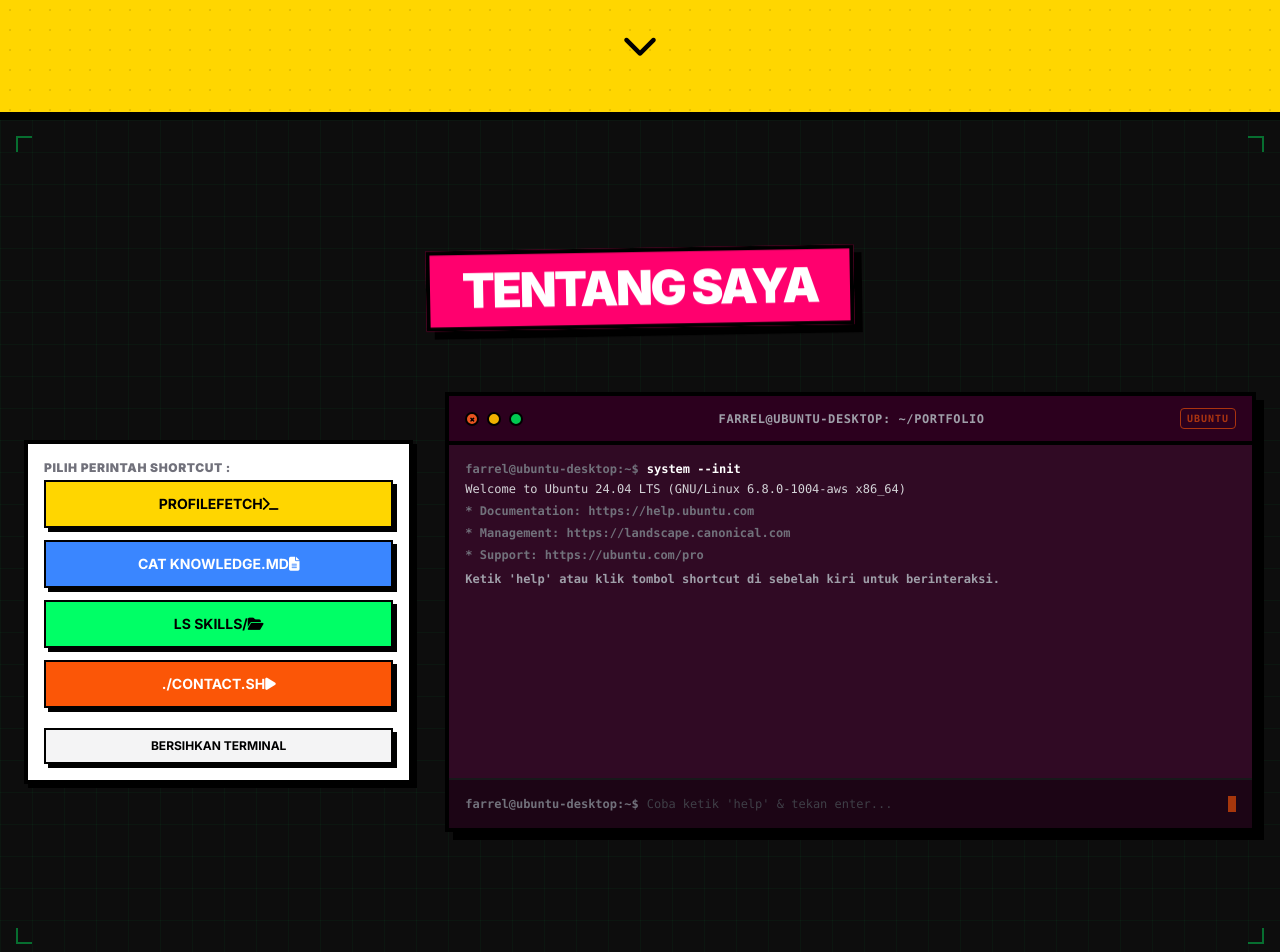
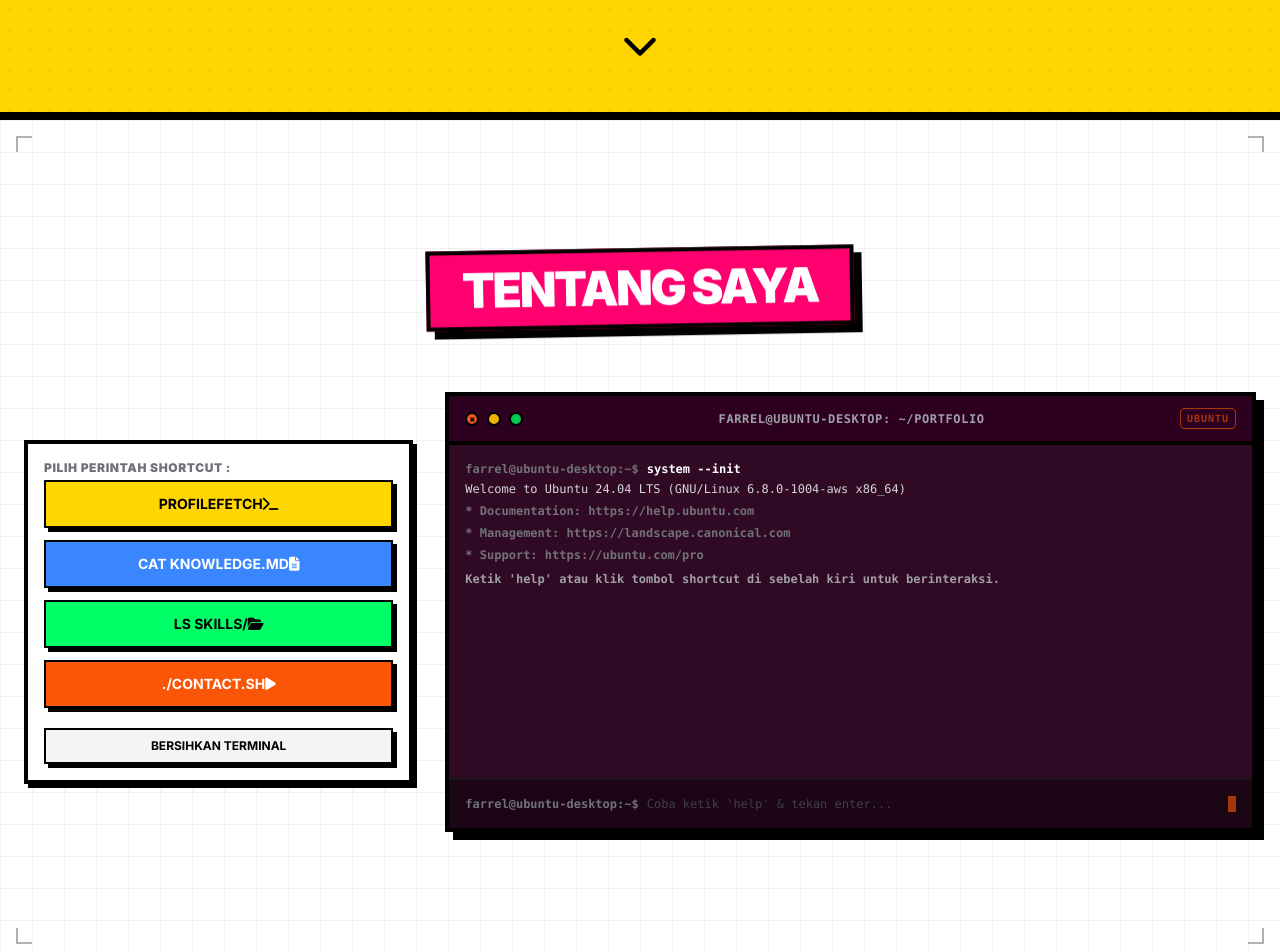
Before and after one commit to farrel-codenoob29/porto-farrel, a Next.js app: page / in a window 1280 px wide. Shown: the part 680-1632 px from the top of the page. Built offline with nearby package versions, Linux system fonts and the light colour scheme.

Commit message:
fix: other stuff

```diff
--- a/app/globals.css
+++ b/app/globals.css
@@ -399,12 +399,12 @@ body {
   background: #555555;
 }
 
-/* Hacker Neobrutalist Grid Background */
-.hacker-grid-bg {
-  background-color: #0d0d0d;
+/* White Neobrutalist Grid Background */
+.white-grid-bg {
+  background-color: #ffffff;
   background-image:
-    linear-gradient(to right, rgba(0, 255, 102, 0.04) 1px, transparent 1px),
-    linear-gradient(to bottom, rgba(0, 255, 102, 0.04) 1px, transparent 1px);
+    linear-gradient(to right, rgba(0, 0, 0, 0.05) 1px, transparent 1px),
+    linear-gradient(to bottom, rgba(0, 0, 0, 0.05) 1px, transparent 1px);
   background-size: 32px 32px;
   position: relative;
 }
--- a/app/page.tsx
+++ b/app/page.tsx
@@ -426,13 +426,13 @@ export default function Home() {
             <div className="sm:col-span-8 space-y-1.5 text-xs sm:text-[13px] text-zinc-300">
               <div className="text-neo-orange font-black text-sm sm:text-base">farrel@ubuntu-desktop</div>
               <div className="text-zinc-500 font-bold">---------------------</div>
-              <div><span className="text-neo-pink font-bold">OS:</span> Farrel-OS v29.0.108 (Developer Edition)</div>
+              <div><span className="text-neo-pink font-bold">OS:</span> Ubuntu 24.04 LTS</div>
               <div><span className="text-neo-pink font-bold">Host:</span> Farrel Diego Akbar</div>
               <div><span className="text-neo-pink font-bold">Role:</span> Junior Full Stack Developer</div>
-              <div><span className="text-neo-pink font-bold">Education:</span> SMK Rekayasa Perangkat Lunak</div>
+              <div><span className="text-neo-pink font-bold">Education:</span> Mahasiswa Informatika Institut Teknologi Kalimantan</div>
               <div><span className="text-neo-pink font-bold">Location:</span> Balikpapan, Indonesia</div>
               <div><span className="text-neo-pink font-bold">Shell:</span> bash 5.2.15</div>
-              <div><span className="text-neo-pink font-bold">WM:</span> Next.js (Neobrutalism)</div>
+              <div><span className="text-neo-pink font-bold">WM:</span> Next.js</div>
             </div>
             {/* Full biography description statement */}
             <div className="sm:col-span-12 border-t border-zinc-800 pt-3 text-zinc-300 leading-relaxed text-justify text-xs mt-2">
@@ -638,7 +638,7 @@ export default function Home() {
                 <i className="fas fa-paper-plane mr-1"></i> {t("about-hire")}
               </a>
               <a
-                href="https://wa.me/6281234567890?text=Halo%20Farrel%20Diego%20Akbar"
+                href="https://wa.me/6282155235200?text=Halo%20Bang"
                 target="_blank"
                 rel="noopener noreferrer"
                 className="neo-btn flex-1 py-1.5 bg-neo-green text-black text-[9px] font-black uppercase text-center border-2 border-black"
@@ -1267,12 +1267,12 @@ export default function Home() {
       </section>
 
       {/* About Section (Ubuntu Terminal Theme) */}
-      <section id="about" className="py-20 sm:py-32 scroll-mt-16 hacker-grid-bg border-b-8 border-black overflow-hidden relative">
+      <section id="about" className="py-20 sm:py-32 scroll-mt-16 white-grid-bg border-b-8 border-black overflow-hidden relative">
         {/* Decorative Grid corner indicators */}
-        <div className="absolute top-4 left-4 w-4 h-4 border-t-2 border-l-2 border-neo-green opacity-40 hidden md:block" />
-        <div className="absolute top-4 right-4 w-4 h-4 border-t-2 border-r-2 border-neo-green opacity-40 hidden md:block" />
-        <div className="absolute bottom-4 left-4 w-4 h-4 border-b-2 border-l-2 border-neo-green opacity-40 hidden md:block" />
-        <div className="absolute bottom-4 right-4 w-4 h-4 border-b-2 border-r-2 border-neo-green opacity-40 hidden md:block" />
+        <div className="absolute top-4 left-4 w-4 h-4 border-t-2 border-l-2 border-black opacity-30 hidden md:block" />
+        <div className="absolute top-4 right-4 w-4 h-4 border-t-2 border-r-2 border-black opacity-30 hidden md:block" />
+        <div className="absolute bottom-4 left-4 w-4 h-4 border-b-2 border-l-2 border-black opacity-30 hidden md:block" />
+        <div className="absolute bottom-4 right-4 w-4 h-4 border-b-2 border-r-2 border-black opacity-30 hidden md:block" />
 
         <div className="container mx-auto px-4 sm:px-6 relative z-10">
           <h2 className="text-3xl sm:text-4xl md:text-5xl font-black mb-16 text-center uppercase tracking-tighter reveal reveal-up">
```
